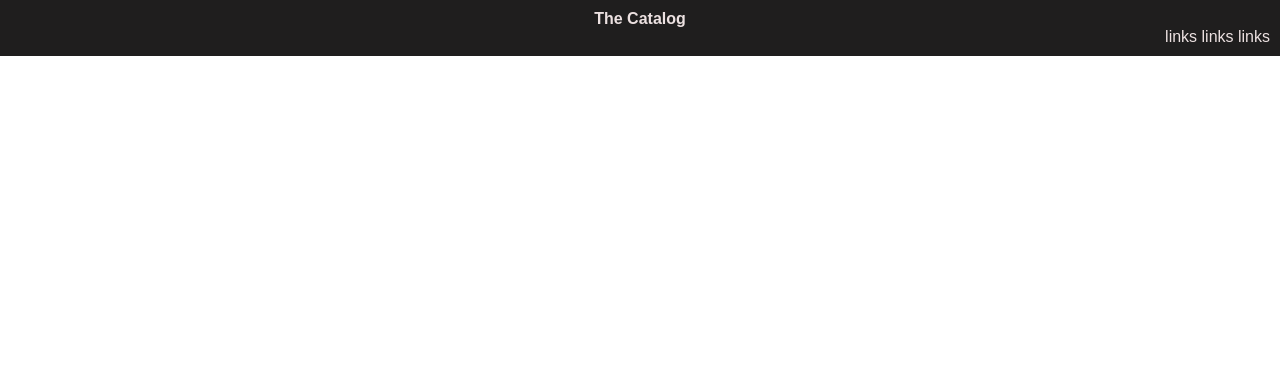
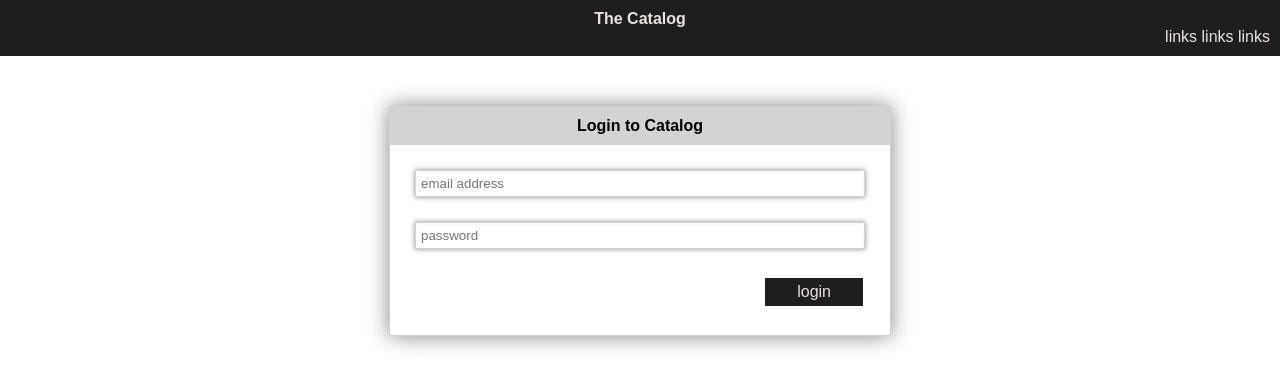
Before and after one commit to jdolla/thecatalog, a React (Create React App) app in the folder client/: page /login in a window 1280 px wide. Shown: the top 388 px of the page. Built offline with nearby package versions, Linux system fonts and the light colour scheme.

Commit message:
fixes routing from login screen

```diff
--- a/client/src/App.js
+++ b/client/src/App.js
@@ -6,14 +6,48 @@ import Login from './components/login/login';
 import OfferList from './components/offerlist/offerlist';
 
 class App extends Component {
+    state = {
+        first_name: "",
+        isAuthenticated: false,
+        isAdmin: false,
+        isCreator: false,
+    }
+
+    loginRoute = (props) => {
+        console.log(props)
+        return (
+            <Login {...props} handleLogin={this.handleLogin}/>
+        )
+    }
+
+    offersRoute = (props) => {
+        console.log(props)
+        if(this.state.isAuthenticated){
+            return (
+                <OfferList />
+            )
+        } else {
+            return (
+                <Redirect to="/login" />
+            )
+        }
+    }
+
+    handleLogin = (userInfo, cb) => {
+        this.setState({
+            first_name: userInfo.first_name,
+            isAuthenticated: true
+        }, cb)
+    }
+
     render() {
         return (
             <BrowserRouter>
                 <div className="App">
                     <Header />
                     <Switch>
-                        <Route exact path='/' component={Login}/>
-                        <Route exact path="/offers" component={OfferList}/>
+                        <Route exact path="/" render={this.offersRoute}/>
+                        <Route exact path="/login" render={this.loginRoute} />
                     </Switch>
                 </div>
             </BrowserRouter>
--- a/client/src/components/login/login.js
+++ b/client/src/components/login/login.js
@@ -3,8 +3,6 @@ import './login.css';
 
 class Login extends Component{
     state = {
-        first_name: "",
-        authenticated: false,
         email: "",
         password: "",
         shake: false,
@@ -25,28 +23,21 @@ class Login extends Component{
             },
             method: 'POST',
         }).then( resp => {
-            switch (resp.status) {
-                case 200:
-                    this.setState({
-                        first_name: resp.first_name,
-                        authenticated: true,
+            if(!resp.ok){
+                throw Error(resp.status);
+            }
+            return resp.json();
+        }).then( data => {
+            this.props.handleLogin(data, () => {
+                this.props.history.push('/')
             });
-                    this.props.history.push('/offers');
-
-                    break;
-                case 401:
+        }).catch( err => {
             this.setState({
                 shake: true,
                 errorMessage: "invalid username or password",
                 first_name: "",
                 authenticated: false,
             })
-                    break;
-                default:
-                    break;
-            }
-            console.log(resp);
-
         })
     }
 
```
Lines whose indentation alone changed are shown as unchanged.
